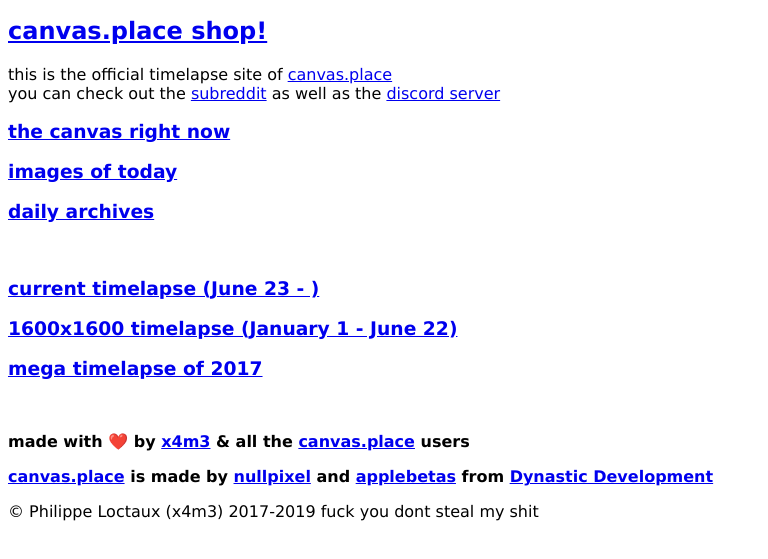
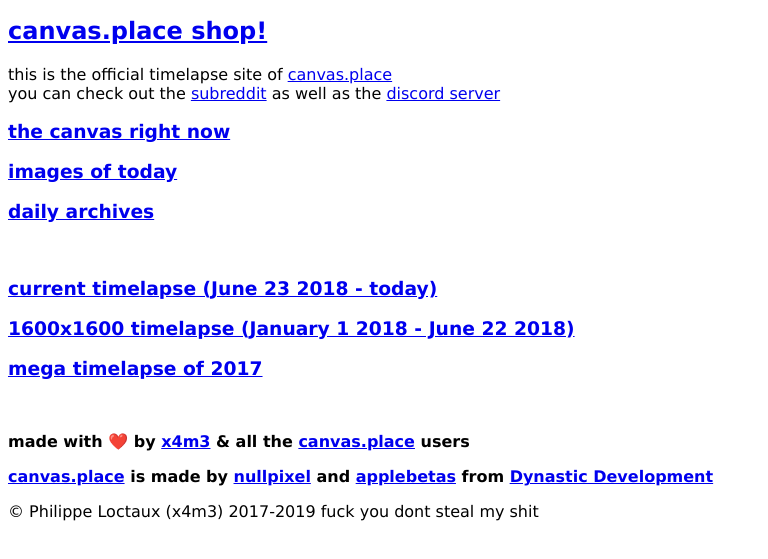
Before and after one commit to deadbaed/timelapse, a plain HTML site: page index.html in a window 1280 px wide. Shown: the part 103-662 px from the top of the page, without its empty margins (0-768 px from the left). Drawn offline with Linux system fonts and the light colour scheme.

Commit message:
added years to dates

```diff
--- a/index.html
+++ b/index.html
@@ -26,8 +26,8 @@ body {
 
 <br>
 
-<h3><a href="http://x4m3.rocks/timelapse/timelapse.mp4">current timelapse (June 23 - )</a></h3>
-<h3><a href="http://youtu.be/_4UNPzd4z2Y">1600x1600 timelapse (January 1 - June 22)</a></h3>
+<h3><a href="http://x4m3.rocks/timelapse/timelapse.mp4">current timelapse (June 23 2018 - today)</a></h3>
+<h3><a href="http://youtu.be/_4UNPzd4z2Y">1600x1600 timelapse (January 1 2018 - June 22 2018)</a></h3>
 <h3><a href="http://youtu.be/n-QXNJ76ueM">mega timelapse of 2017</a></h3>
 
 <br>
```
